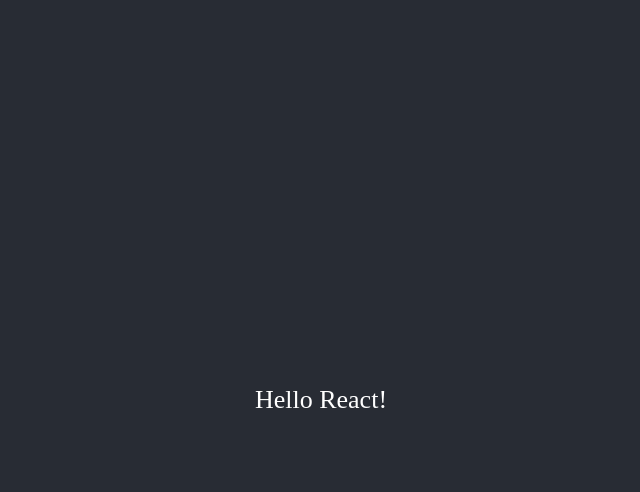
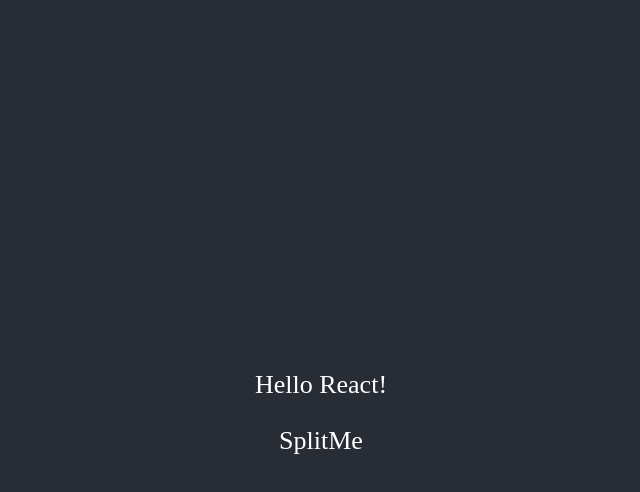
Before and after one commit to bnitech/technique-for-dealing-with-react, a React app: page / in a window 1280 px wide. Both pictures are taken after a click on the element "Hello React!". Shown: the top 492 px of the page, without its empty margins (319-959 px from the left). Built offline with nearby package versions, Linux system fonts and the light colour scheme.

Commit message:
[dongbin] #19.2.1

```diff
--- a/src/App.tsx
+++ b/src/App.tsx
@@ -1,18 +1,28 @@
-import logo from './logo.svg';
+import { Component } from 'react';
 import './App.css';
 
-function App() {
-  const onClick = () => {
-    import('./notify').then((result) => result.default());
+class App extends Component {
+  state = {
+    SplitMe: null,
   };
+  handleClick = async () => {
+    const loadedModule = await import('./SplitMe');
+    this.setState({
+      SplitMe: loadedModule.default,
+    });
+  };
+
+  render() {
+    const { SplitMe }: any = this.state;
     return (
       <div className="App">
         <header className="App-header">
-        {/*<img src={logo} className="App-logo" alt="logo" />*/}
-        <p onClick={onClick}>Hello React!</p>
+          <p onClick={this.handleClick}>Hello React!</p>
+          {SplitMe && <SplitMe />}
         </header>
       </div>
     );
   }
+}
 
 export default App;
--- /dev/null
+++ b/src/SplitMe.tsx
@@ -0,0 +1,5 @@
+const SplitMe = () => {
+  return <div>SplitMe</div>;
+};
+
+export default SplitMe;
```
Lines whose indentation alone changed are shown as unchanged.
